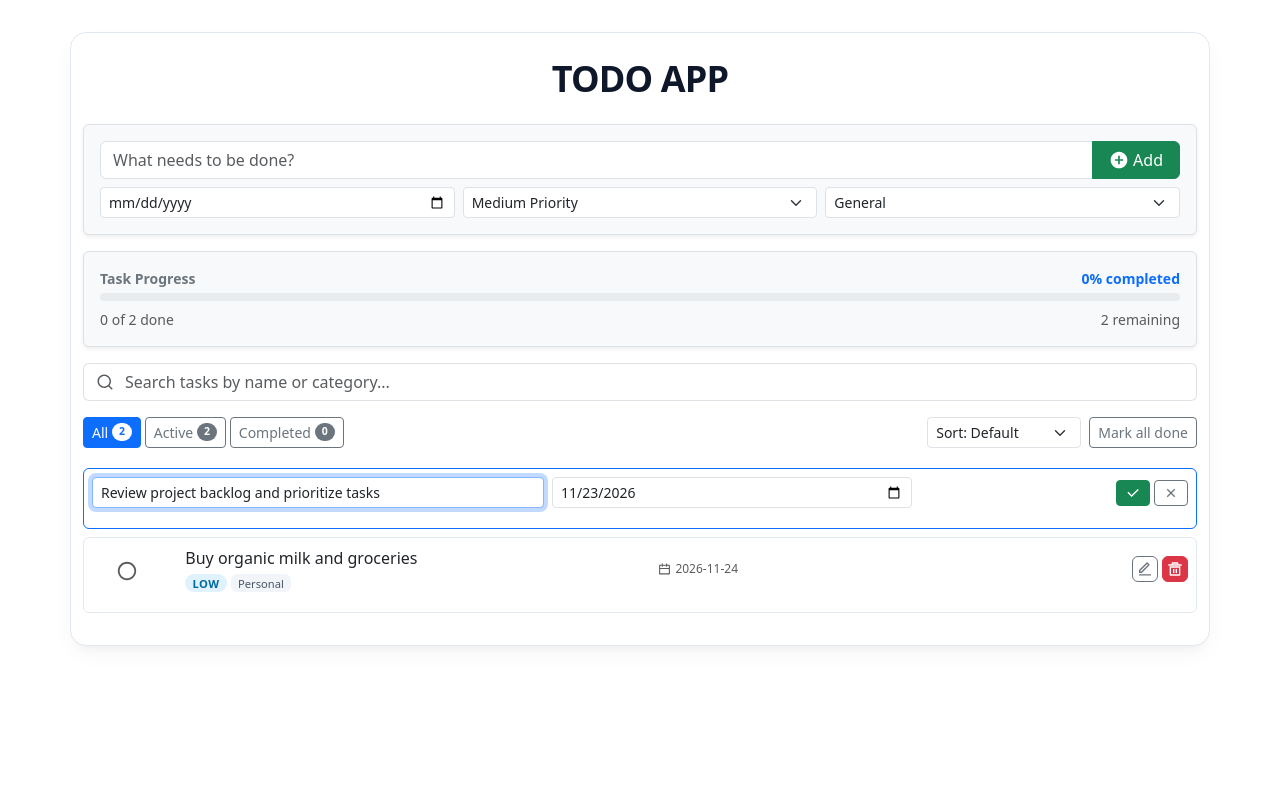
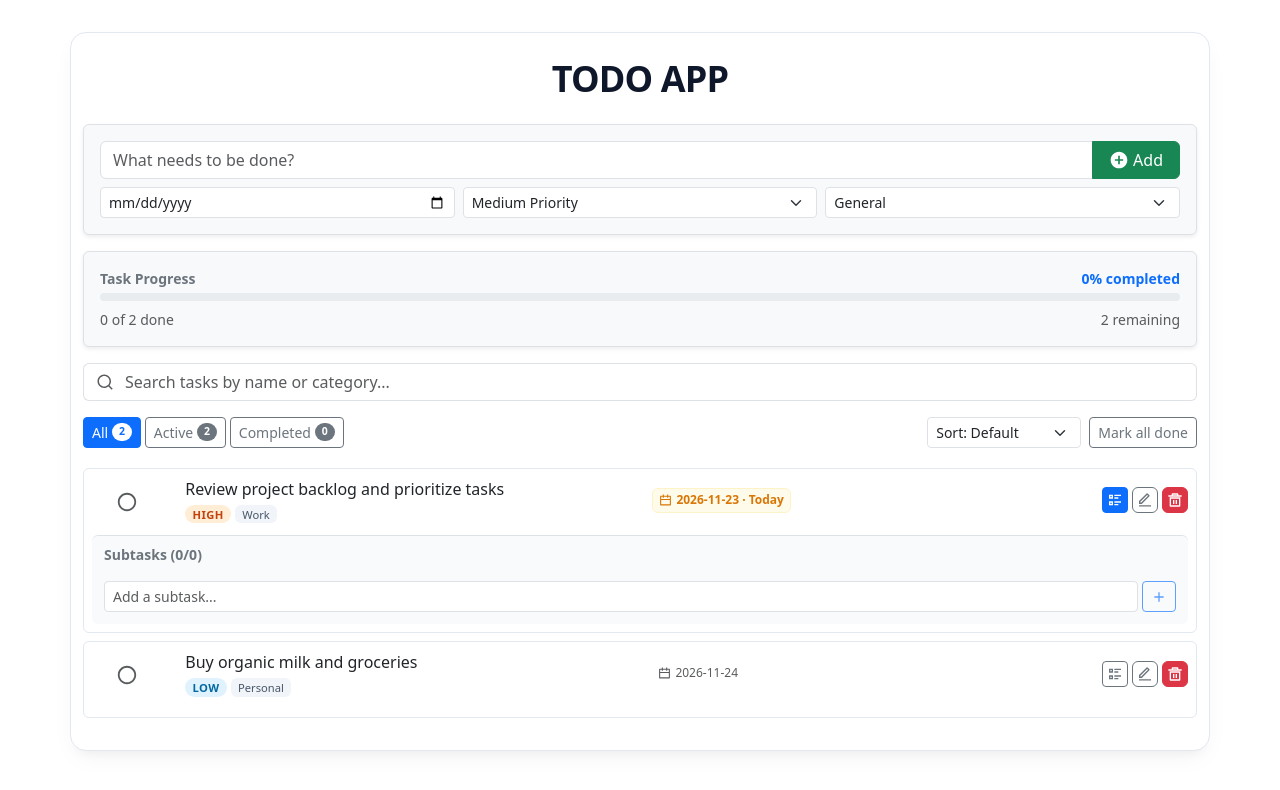
Before and after one commit to Shivamku19/Todo, a React (Vite) app in the folder todo-version-3-useref/: page / in a window 1280 px wide. Both pictures are taken after a click on the button 1144 px from the left and 500 px from the top of the page. Shown: the top 790 px of the page. Built offline with nearby package versions, Linux system fonts and the light colour scheme.

Commit message:
feat: display expandable subtasks checklist with progress in todo card

```diff
--- a/todo-version-3-useref/src/App.css
+++ b/todo-version-3-useref/src/App.css
@@ -106,6 +106,12 @@ body {
   opacity: 0.85;
 }
 
+.subtasks-container {
+  background-color: #f8fafc;
+  padding: 0.75rem;
+  border-radius: var(--radius-sm);
+}
+
 .toggle-btn {
   line-height: 1;
   cursor: pointer;
--- a/todo-version-3-useref/src/component/todoitem.jsx
+++ b/todo-version-3-useref/src/component/todoitem.jsx
@@ -7,15 +7,27 @@ import {
   RiCheckLine,
   RiCloseLine,
   RiCalendarLine,
+  RiListCheck2,
+  RiAddLine,
+  RiArrowDownSLine,
+  RiArrowUpSLine,
 } from "react-icons/ri";
+import { useTodo } from "../store/todo-items-store";
 
 function Todoitem({ item, todoname, tododate, ondeleteclk, ontoggleclk, onupdateclk }) {
+  const { addSubtask, toggleSubtask, deleteSubtask } = useTodo();
   const targetIdentifier = item && item.id ? item.id : todoname;
   const isCompleted = Boolean(item && item.completed);
 
   const [isEditing, setIsEditing] = useState(false);
   const [editedName, setEditedName] = useState(todoname);
   const [editedDate, setEditedDate] = useState(tododate);
+  const [showSubtasks, setShowSubtasks] = useState(false);
+  const [newSubtaskTitle, setNewSubtaskTitle] = useState("");
+
+  const subtasks = Array.isArray(item?.subtasks) ? item.subtasks : [];
+  const completedSubtasks = subtasks.filter((s) => s.completed).length;
+  const totalSubtasks = subtasks.length;
 
   const getDueDateStatus = (dueDate, completed) => {
     if (!dueDate) return null;
@@ -162,6 +174,18 @@ function Todoitem({ item, todoname, tododate, ondeleteclk, ontoggleclk, onupdate
         <div className="col-3 text-end d-flex justify-content-end gap-1">
           <button
             type="button"
+            className={`btn btn-sm btns d-inline-flex align-items-center justify-content-center p-1 ${
+              showSubtasks ? "btn-primary text-white" : "btn-outline-secondary"
+            }`}
+            onClick={() => setShowSubtasks(!showSubtasks)}
+            aria-label="Toggle subtasks checklist"
+            title={totalSubtasks > 0 ? `${completedSubtasks}/${totalSubtasks} subtasks completed` : "Add checklist"}
+          >
+            <RiListCheck2 size={16} />
+            {totalSubtasks > 0 && <span className="ms-1 small">{completedSubtasks}/{totalSubtasks}</span>}
+          </button>
+          <button
+            type="button"
             className="btn btn-outline-secondary btns d-inline-flex align-items-center justify-content-center p-1"
             onClick={() => setIsEditing(true)}
             aria-label={`Edit ${todoname}`}
@@ -180,6 +204,92 @@ function Todoitem({ item, todoname, tododate, ondeleteclk, ontoggleclk, onupdate
           </button>
         </div>
       </div>
+
+      {showSubtasks && (
+        <div className="subtasks-container border-top pt-2 mt-2">
+          <div className="d-flex align-items-center justify-content-between mb-2">
+            <span className="small fw-semibold text-secondary">
+              Subtasks ({completedSubtasks}/{totalSubtasks})
+            </span>
+            {totalSubtasks > 0 && (
+              <span className="small text-muted">
+                {Math.round((completedSubtasks / totalSubtasks) * 100)}%
+              </span>
+            )}
+          </div>
+          {totalSubtasks > 0 && (
+            <div className="progress mb-2" style={{ height: "4px" }}>
+              <div
+                className="progress-bar bg-success"
+                role="progressbar"
+                style={{ width: `${(completedSubtasks / totalSubtasks) * 100}%` }}
+              />
+            </div>
+          )}
+          <div className="subtask-list d-flex flex-column gap-1 mb-2">
+            {subtasks.map((sub) => (
+              <div
+                key={sub.id}
+                className="d-flex align-items-center justify-content-between p-1 rounded bg-light"
+              >
+                <div
+                  className="d-flex align-items-center gap-2 flex-grow-1"
+                  style={{ cursor: "pointer" }}
+                  onClick={() => toggleSubtask && toggleSubtask(item.id, sub.id)}
+                >
+                  <input
+                    type="checkbox"
+                    className="form-check-input mt-0"
+                    checked={Boolean(sub.completed)}
+                    onChange={() => toggleSubtask && toggleSubtask(item.id, sub.id)}
+                    aria-label={sub.title}
+                  />
+                  <span
+                    className={`small ${
+                      sub.completed ? "text-decoration-line-through text-muted" : ""
+                    }`}
+                  >
+                    {sub.title}
+                  </span>
+                </div>
+                <button
+                  type="button"
+                  className="btn btn-link text-danger p-0 ms-2"
+                  onClick={() => deleteSubtask && deleteSubtask(item.id, sub.id)}
+                  title="Delete subtask"
+                >
+                  <RiCloseLine size={16} />
+                </button>
+              </div>
+            ))}
+          </div>
+          <form
+            onSubmit={(e) => {
+              e.preventDefault();
+              if (newSubtaskTitle.trim() && addSubtask) {
+                addSubtask(item.id, newSubtaskTitle.trim());
+                setNewSubtaskTitle("");
+              }
+            }}
+            className="d-flex gap-1"
+          >
+            <input
+              type="text"
+              className="form-control form-control-sm"
+              placeholder="Add a subtask..."
+              value={newSubtaskTitle}
+              onChange={(e) => setNewSubtaskTitle(e.target.value)}
+            />
+            <button
+              type="submit"
+              className="btn btn-sm btn-outline-primary d-inline-flex align-items-center px-2"
+              disabled={!newSubtaskTitle.trim()}
+            >
+              <RiAddLine size={16} />
+            </button>
+          </form>
+        </div>
+      )}
     </div>
   );
 }
```
